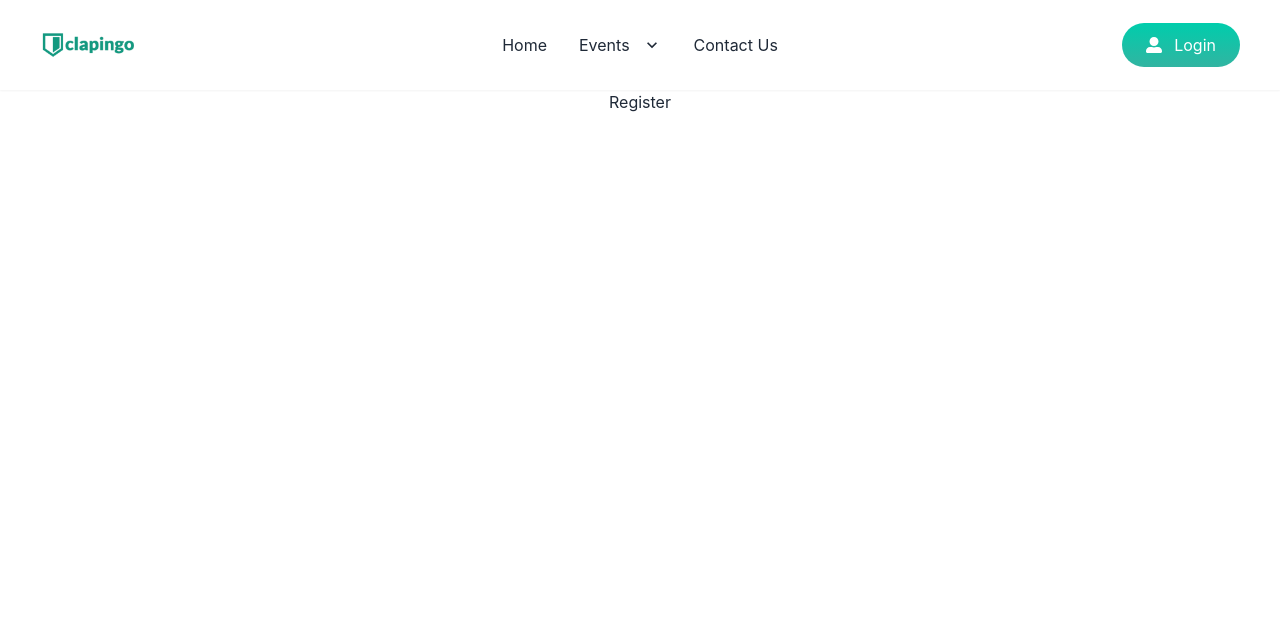
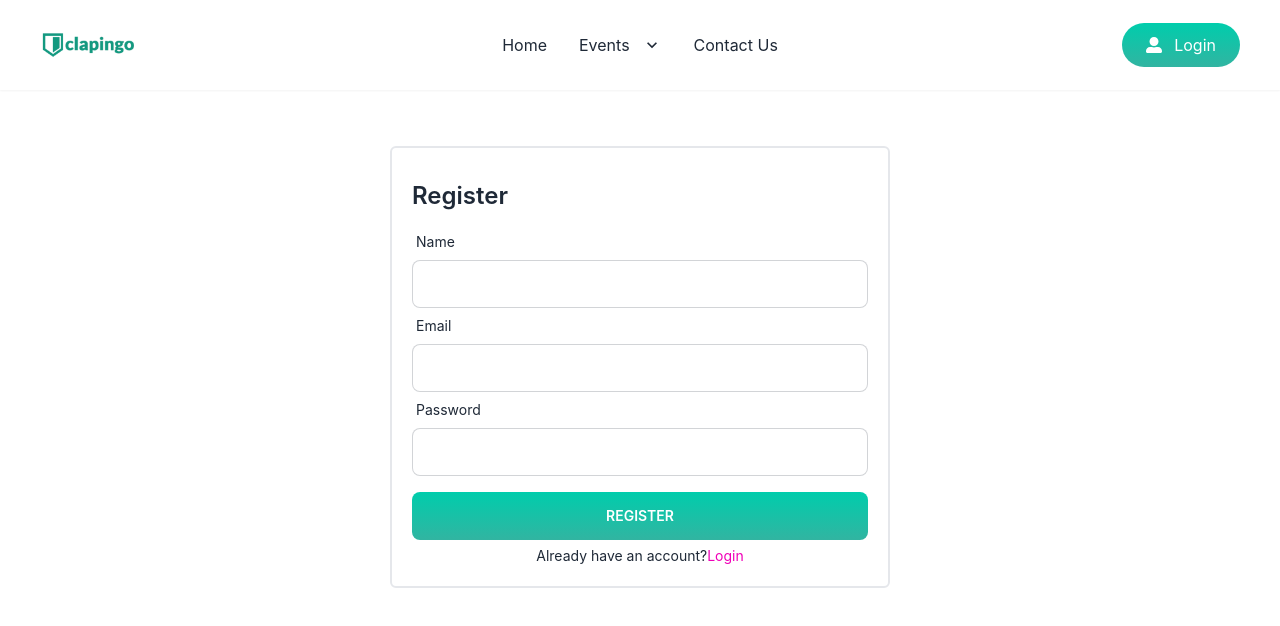
Before and after one commit to Tasnim-Bahar-Samir/clapingo-edu-task, a React (Create React App) app: page /register in a window 1280 px wide. Shown: the top 626 px of the page. Built offline with nearby package versions, Linux system fonts and the light colour scheme; no server answers.

Commit message:
Implemented user registration

```diff
--- a/src/Components/Register/Register.js
+++ b/src/Components/Register/Register.js
@@ -1,8 +1,61 @@
-import React from 'react'
+import React, { useContext } from 'react'
+import { useForm } from 'react-hook-form'
+import { Link } from 'react-router-dom'
+import { authProvider } from '../../Contexts/Usercontext'
 
 const Register = () => {
+    const {createUser} = useContext(authProvider)
+    const {register,handleSubmit, formState:{errors}}  = useForm()
+    const handleRegister = (data)=>{
+        console.log(data)
+        const {email,password} = data;
+        createUser(email,password)
+    }
   return (
-    <div>Register</div>
+    <div className='mb-24'>
+    <form onSubmit={handleSubmit(handleRegister)} className="mx-auto border-2 p-5 rounded-md mt-14 text-left md:w-[500px]" >
+        <h3 className='text-2xl font-semibold  my-3'>Register</h3>
+      <div className="form-control w-full ">
+        <label className="label">
+          <span className="label-text">Name</span>
+        </label>
+        <input
+          {...register("name", { required: "Name is required" })}
+          type="text"
+          className="input input-bordered w-full"
+          aria-invalid={errors.name ? "true" : "false"}
+        />
+        {errors.name && <p className="text-red-600" role="alert">{errors.name?.message}</p>}
+      </div>
+      <div className="form-control w-full ">
+        <label className="label">
+          <span className="label-text">Email</span>
+        </label>
+        <input
+          {...register("email", { required: "Email Address is required" })}
+          type="email"
+          className="input input-bordered w-full"
+          aria-invalid={errors.email ? "true" : "false"}
+        />
+        {errors.email && <p className="text-red-600" role="alert">{errors.email?.message}</p>}
+      </div>
+      <div className="form-control w-full">
+        <label className="label">
+          <span className="label-text">Password</span>
+        </label>
+        <input
+          {...register("password", { required: "Password is required",minLength: {value:6,message:"Password should be atleast 6 characters."} })}
+          type="password"
+          className="input input-bordered w-full"
+          aria-invalid={errors.password ? "true" : "false"}
+        />
+        {errors.password && <p className="text-red-600" role="alert">{errors.password?.message}</p>}
+      </div>
+
+      <button type="submit" className="btn primary-bg border-0 w-full mt-4">Register</button>
+      <p className="text-center text-sm mt-[6px]">Already have an account?<Link to='/login' className="text-secondary">Login</Link></p>
+    </form>
+</div>
   )
 }
 
```
